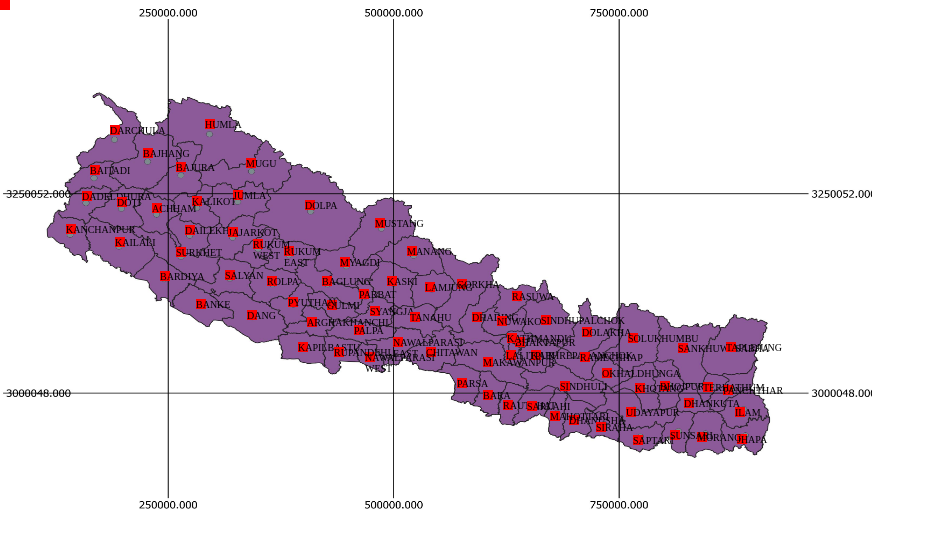
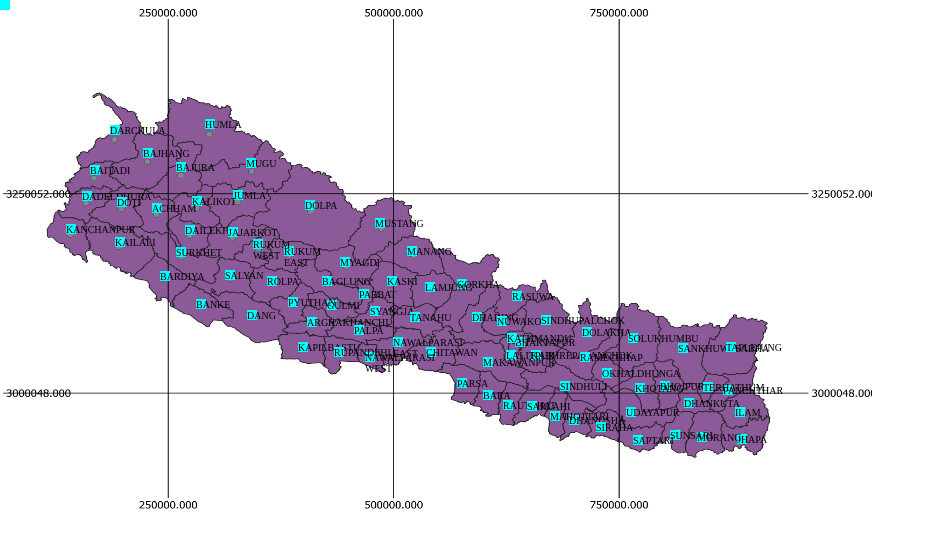
Before and after one commit to bhattarainemi/DistrictsOfNepal, a plain HTML site: page index.html in a window 1280 px wide. Shown: the whole page, without its empty margins (0-935 px from the left). Drawn offline with Linux system fonts and the light colour scheme.

Commit message:
from red to aqua

```diff
--- a/styles.css
+++ b/styles.css
@@ -25,7 +25,7 @@ padding: 0}
 .symbol{
     width: 10px;
     height:10px;
-    background: red;
+    background: aqua;
     position: absolute;
     top: 0;
     left:0;
```
